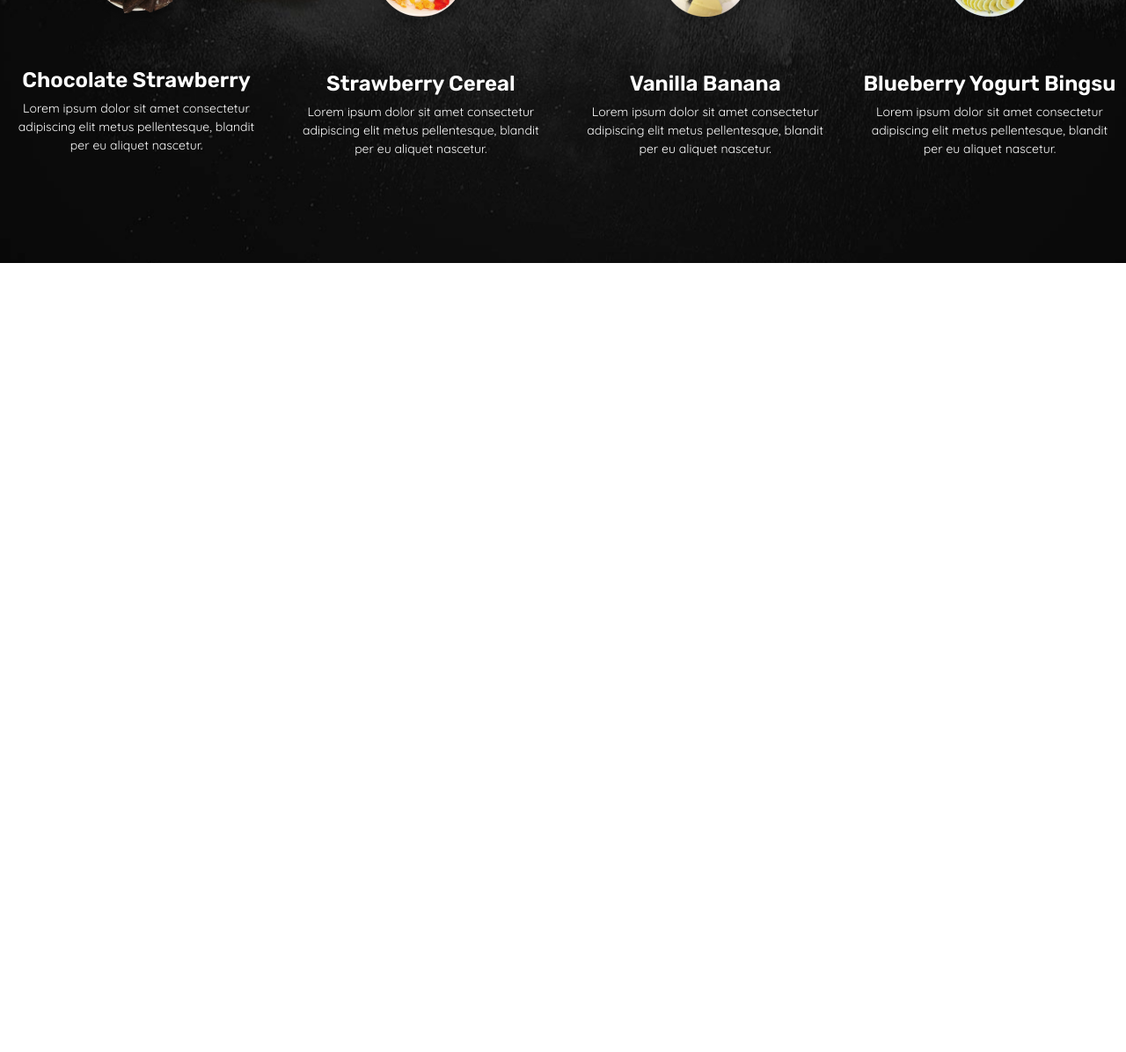
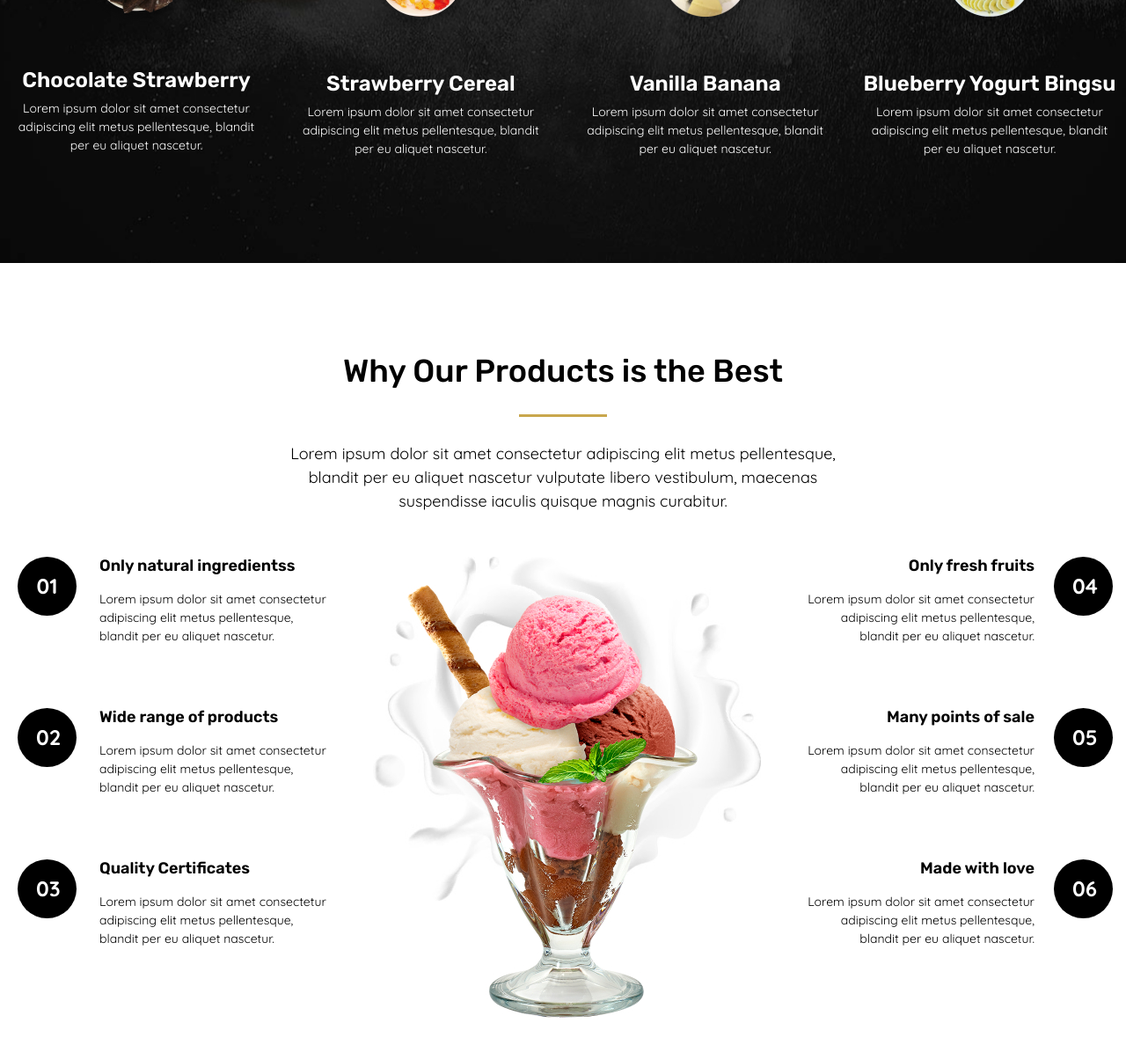
Before and after one commit to kbugaienko/IceLab, a plain HTML site: page index.html in a window 1280 px wide. Shown: the part 1565-2761 px from the top of the page at 88% size. Before the commit the page ends 1864 px from the top, so only its background shows below. Drawn offline with nearby package versions, Linux system fonts and the light colour scheme.

Commit message:
Create productinfo section
* Add styles
* Add one image

```diff
--- a/css/style.css
+++ b/css/style.css
@@ -31,6 +31,14 @@ body {
   font-family: 'Quicksand', sans-serif;
   font-weight: 400;
   font-size: 14px;
+  color: #000;
+}
+
+.title {
+  font-family: 'Rubik', sans-serif;
+  font-weight: 500;
+  font-size: 36px;
+  line-height: 43px;
   color: #000;
 }
 
@@ -148,15 +156,13 @@ body {
 }
 
 .traditions__descr--title {
-  font-family: 'Rubik', sans-serif;
-  font-weight: 500;
-  font-size: 36px;
-  line-height: 43px;
   margin-bottom: 28px;
   text-align: center;
+  color: #fff;
 }
 
-.traditions__descr--row {
+.traditions__row,
+.productinfo__row {
   width: 100px;
   border-top: 3px solid #C9A74D;
   margin: 0 auto;
@@ -200,3 +206,78 @@ body {
   line-height: 150%;
   text-align: center;
 }
+
+.productinfo {
+  margin-bottom: 100px;
+  margin-top: 101px;
+}
+
+.productinfo__title {
+  text-align: center;
+  margin-bottom: 28px;
+}
+
+.productinfo__text {
+  font-size: 18px;
+  line-height: 150%;
+  text-align: center;
+  max-width: 620px;
+  margin: 0 auto;
+  margin-bottom: 50px;
+}
+
+.productinfo__box {
+  display: grid;
+  grid-template-columns: 354px 441px 350px;
+  gap: 50px;
+  max-width: 1240px;
+  margin: 0 auto;
+}
+
+.productinfo__box--01,
+.productinfo__box--02,
+.productinfo__box--03,
+.productinfo__box--04,
+.productinfo__box--05,
+.productinfo__box--06 {
+  display: flex;
+  justify-content: space-between;
+    margin-bottom: 71px;
+}
+
+.box__num {
+  background-color: #000;
+  width: 67px;
+  height: 67px;
+  padding: 15px 21px;
+  border-radius: 50%;
+  font-weight: 700;
+  font-size: 24px;
+  line-height: 150%;
+  text-align: center;
+  color: #fff;
+}
+
+.box__descr {
+  max-width: 261px;
+}
+
+.box__title {
+  font-family: 'Rubik', sans-serif;
+  font-weight: 600;
+  font-size: 18px;
+  line-height: 21px;
+  margin-bottom: 17px;
+}
+
+.box__title--right {
+  text-align: right;
+}
+
+.box__text {
+  line-height: 150%;
+}
+
+.box__text--right {
+  text-align: right;
+}
--- a/index.html
+++ b/index.html
@@ -61,8 +61,8 @@
     <div class="traditions">
       <div class="container">
         <div class="traditions__descr">
-          <h1 class="traditions__descr--title">Our Tradition</h1>
-          <div class="traditions__descr--row"></div>
+          <h1 class="traditions__descr--title title">Our Tradition</h1>
+          <div class="traditions__row"></div>
           <p class="traditions__descr--text">Lorem ipsum dolor sit amet consectetur adipiscing elit metus pellentesque, blandit per eu aliquet nascetur vulputate libero vestibulum, maecenas suspendisse iaculis quisque magnis curabitur.</p>
         </div>
         <div class="traditions__box">
@@ -89,6 +89,64 @@
         </div>
       </div>
     </div>
+    <section class="productinfo">
+      <div class="container">
+        <h1 class="productinfo__title title">Why Our Products is the Best</h1>
+        <div class="productinfo__row"></div>
+        <p class="productinfo__text">Lorem ipsum dolor sit amet consectetur adipiscing elit metus pellentesque, blandit per eu aliquet nascetur vulputate libero vestibulum, maecenas suspendisse iaculis quisque magnis curabitur.</p>
+        <div class="productinfo__box">
+          <div class="productinfo__box-left">
+            <div class="productinfo__box--01">
+              <p class="box__num">01</p>
+              <div class="box__descr">
+                <h1 class="box__title">Only natural ingredientss</h1>
+                <p class="box__text">Lorem ipsum dolor sit amet consectetur adipiscing elit metus pellentesque, blandit per eu aliquet nascetur.</p>
+              </div>
+            </div>
+            <div class="productinfo__box--02">
+              <p class="box__num">02</p>
+              <div class="box__descr">
+                <h1 class="box__title">Wide range of products</h1>
+                <p class="box__text">Lorem ipsum dolor sit amet consectetur adipiscing elit metus pellentesque, blandit per eu aliquet nascetur.</p>
+              </div>
+            </div>
+            <div class="productinfo__box--03">
+              <p class="box__num">03</p>
+              <div class="box__descr">
+                <h1 class="box__title">Quality Certificates</h1>
+                <p class="box__text">Lorem ipsum dolor sit amet consectetur adipiscing elit metus pellentesque, blandit per eu aliquet nascetur.</p>
+              </div>
+            </div>
+          </div>
+          <div class="productinfo__box-02">
+            <img src="/images/productinfo-img.jpg" alt="icecream" class="productinfo__box-img">
+          </div>
+          <div class="productinfo__box-right">
+            <div class="productinfo__box--04">
+              <div class="box__descr">
+                <h1 class="box__title box__title--right">Only fresh fruits</h1>
+                <p class="box__text box__text--right">Lorem ipsum dolor sit amet consectetur adipiscing elit metus pellentesque, blandit per eu aliquet nascetur.</p>
+              </div>
+              <p class="box__num">04</p>
+            </div>
+            <div class="productinfo__box--05">
+              <div class="box__descr">
+                <h1 class="box__title box__title--right">Many points of sale</h1>
+                <p class="box__text box__text--right">Lorem ipsum dolor sit amet consectetur adipiscing elit metus pellentesque, blandit per eu aliquet nascetur.</p>
+              </div>
+              <p class="box__num">05</p>
+            </div>
+            <div class="productinfo__box--06">
+              <div class="box__descr">
+                <h1 class="box__title box__title--right">Made with love</h1>
+                <p class="box__text box__text--right">Lorem ipsum dolor sit amet consectetur adipiscing elit metus pellentesque, blandit per eu aliquet nascetur.</p>
+              </div>
+              <p class="box__num">06</p>
+            </div>
+          </div>
+        </div>
+      </div>
+    </section>
   </main>
   <script
     src="https://code.jquery.com/jquery-3.6.0.min.js"
```
Also changed, not shown: images/productinfo-img.jpg (added).
